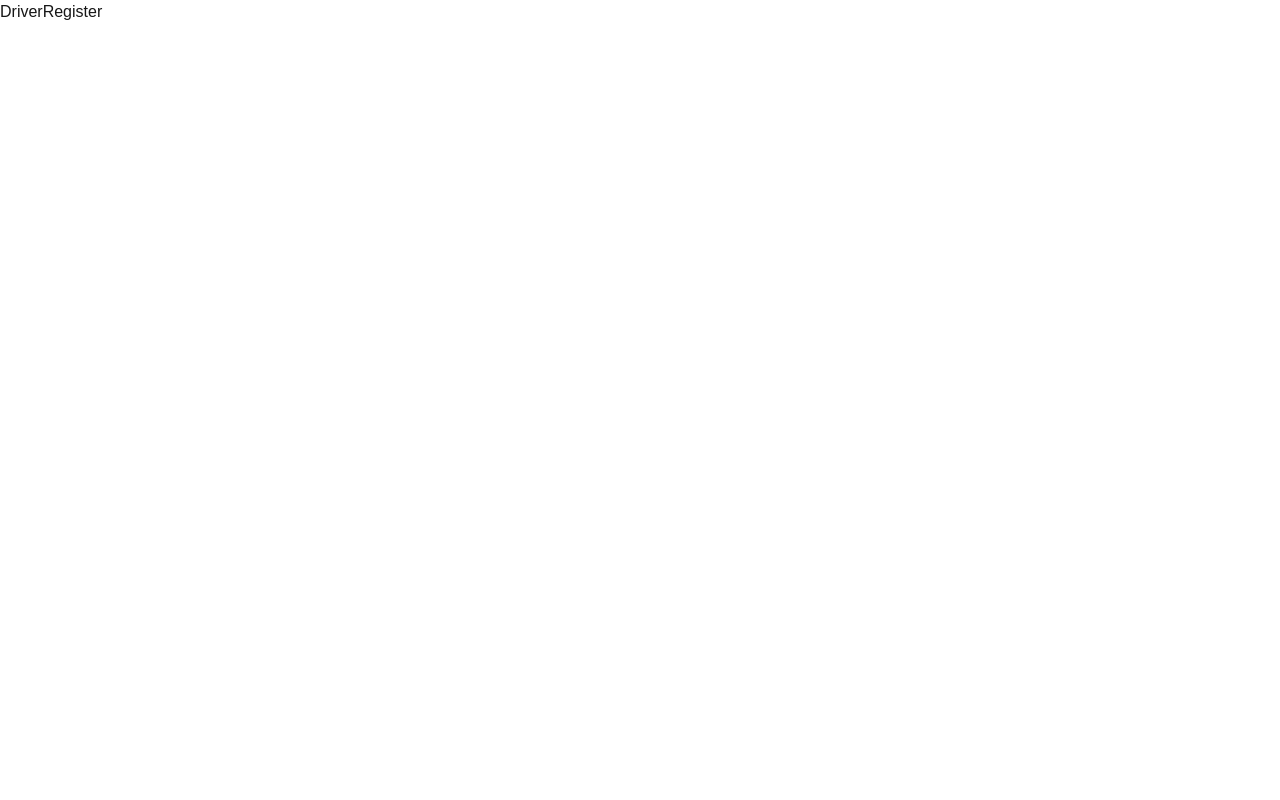
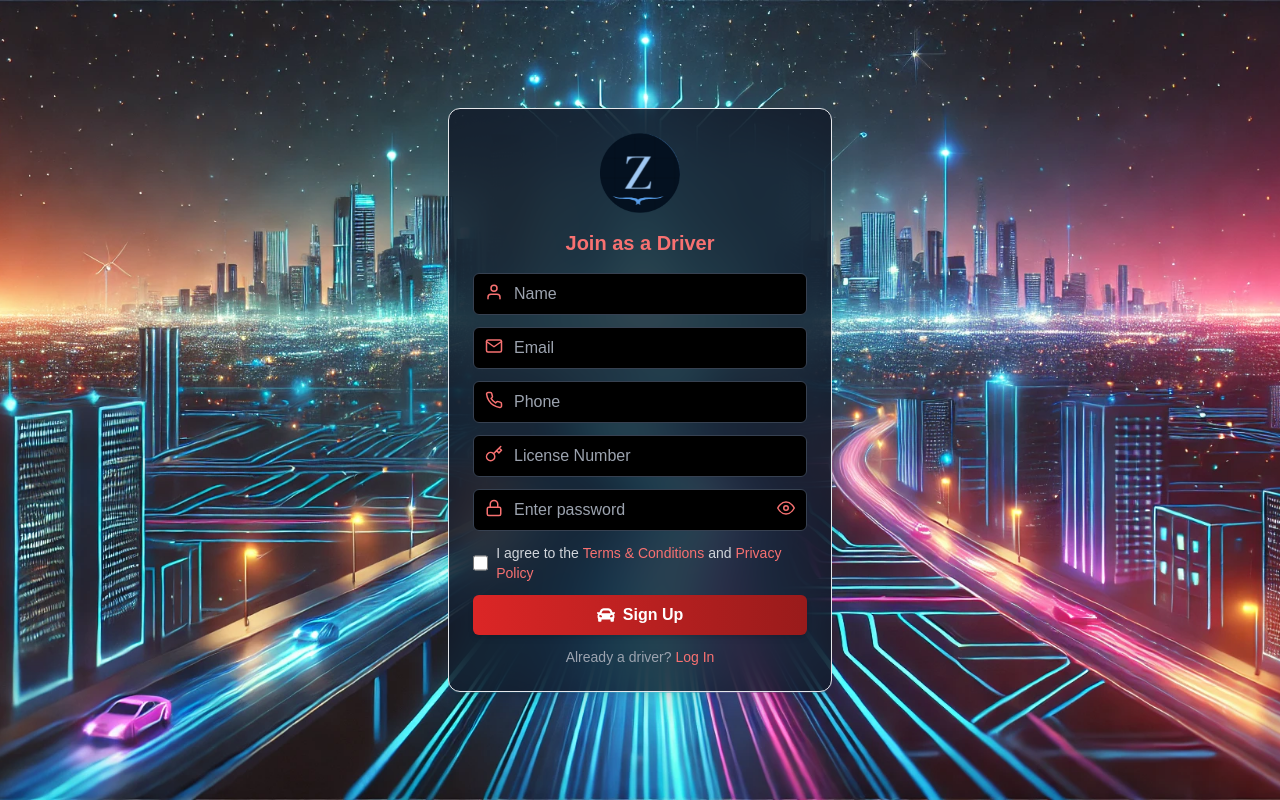
Before and after one commit to Dev-42/Khudki-Dukaan, a Next.js app in the folder frontend/khudki-dukaan/: page /driver/register in a window 1280 px wide. Built offline with nearby package versions, Linux system fonts and the light colour scheme.

Commit message:
Driver signup page ui build
Driver signup page ui build

```diff
--- a/frontend/khudki-dukaan/src/app/driver/register/page.jsx
+++ b/frontend/khudki-dukaan/src/app/driver/register/page.jsx
@@ -1,7 +1,12 @@
 import React from "react";
+import DriverSignup from "@/components/pages/DriverSignup";
 
 const page = () => {
-  return <div>DriverRegister</div>;
+  return (
+    <div>
+      <DriverSignup />
+    </div>
+  );
 };
 
 export default page;
--- /dev/null
+++ b/frontend/khudki-dukaan/src/components/pages/DriverSignup.jsx
@@ -0,0 +1,164 @@
+"use client";
+import { useState } from "react";
+import Link from "next/link";
+import {
+  FiUser,
+  FiMail,
+  FiLock,
+  FiEye,
+  FiEyeOff,
+  FiPhone,
+  FiKey,
+  FiCheckSquare,
+} from "react-icons/fi";
+import { FaCar } from "react-icons/fa";
+
+const DriverSignup = () => {
+  const [formData, setFormData] = useState({
+    name: "",
+    email: "",
+    phone: "",
+    password: "",
+    licenseNumber: "",
+    termsAccepted: false,
+  });
+  const [showPassword, setShowPassword] = useState(false);
+  const [errors, setErrors] = useState({});
+
+  const handleChange = (e) => {
+    const { name, value, type, checked } = e.target;
+    setFormData({ ...formData, [name]: type === "checkbox" ? checked : value });
+  };
+
+  const validateForm = () => {
+    let errors = {};
+    if (!formData.name.trim()) errors.name = "Name is required";
+    if (!formData.email.includes("@")) errors.email = "Valid email required";
+    if (!formData.phone.match(/^\d{10}$/))
+      errors.phone = "Valid 10-digit phone required";
+    if (formData.password.length < 6)
+      errors.password = "Password must be at least 6 characters";
+    if (!formData.licenseNumber.trim())
+      errors.licenseNumber = "License number is required";
+    if (!formData.termsAccepted)
+      errors.termsAccepted = "You must accept the terms & conditions";
+    setErrors(errors);
+    return Object.keys(errors).length === 0;
+  };
+
+  const handleSubmit = (e) => {
+    e.preventDefault();
+    if (validateForm()) {
+      console.log("Form submitted", formData);
+    }
+    setFormData({
+      name: "",
+      email: "",
+      phone: "",
+      password: "",
+      licenseNumber: "",
+      termsAccepted: false,
+    });
+  };
+
+  return (
+    <div
+      className="flex items-center justify-center min-h-screen bg-cover bg-center px-4"
+      style={{ backgroundImage: "url('/ZippyRideBackground.webp')" }}
+    >
+      <div className="relative bg-gray-900/80 backdrop-blur-xl border shadow-xl rounded-xl p-6 w-full max-w-sm">
+        <div className="flex justify-center mb-4">
+          <img src="/logo.png" alt="ZippyRide Logo" className="w-20" />
+        </div>
+        <h2 className="text-xl font-bold text-center text-red-400 mb-4">
+          Join as a Driver
+        </h2>
+        <form onSubmit={handleSubmit} className="space-y-3">
+          {[
+            { name: "name", icon: FiUser },
+            { name: "email", icon: FiMail },
+            { name: "phone", icon: FiPhone },
+            { name: "licenseNumber", icon: FiKey },
+          ].map(({ name, icon: Icon }) => (
+            <div key={name} className="relative">
+              <Icon className="absolute left-3 top-2.5 text-red-400 text-lg" />
+              <input
+                required
+                type="text"
+                name={name}
+                value={formData[name]}
+                onChange={handleChange}
+                placeholder={name
+                  .replace(/([A-Z])/g, " $1")
+                  .replace(/^./, (str) => str.toUpperCase())}
+                className="w-full bg-black border border-gray-700 text-gray-300 p-2 pl-10 rounded-md focus:ring-2 focus:ring-red-500 outline-none"
+              />
+              {errors[name] && (
+                <p className="text-red-500 text-xs mt-1">{errors[name]}</p>
+              )}
+            </div>
+          ))}
+
+          <div className="relative">
+            <FiLock className="absolute left-3 top-2.5 text-red-400 text-lg" />
+            <input
+              required
+              type={showPassword ? "text" : "password"}
+              name="password"
+              value={formData.password}
+              onChange={handleChange}
+              placeholder="Enter password"
+              className="w-full bg-black border border-gray-700 text-gray-300 p-2 pl-10 pr-10 rounded-md focus:ring-2 focus:ring-red-500 outline-none"
+            />
+            <button
+              type="button"
+              onClick={() => setShowPassword(!showPassword)}
+              className="absolute right-3 top-2.5 text-red-400 text-lg"
+            >
+              {showPassword ? <FiEyeOff /> : <FiEye />}
+            </button>
+            {errors.password && (
+              <p className="text-red-500 text-xs mt-1">{errors.password}</p>
+            )}
+          </div>
+
+          <div className="flex items-center gap-2">
+            <input
+              type="checkbox"
+              name="termsAccepted"
+              checked={formData.termsAccepted}
+              onChange={handleChange}
+              className="w-4 h-4 text-red-500 bg-black border border-gray-700 rounded"
+            />
+            <label className="text-gray-300 text-sm">
+              I agree to the
+              <Link href="/" className="text-red-400 hover:underline mx-1">
+                Terms & Conditions
+              </Link>
+              and
+              <Link href="/" className="text-red-400 hover:underline ml-1">
+                Privacy Policy
+              </Link>
+            </label>
+          </div>
+          {errors.termsAccepted && (
+            <p className="text-red-500 text-xs">{errors.termsAccepted}</p>
+          )}
+
+          <button className="w-full flex items-center justify-center gap-2 bg-gradient-to-r from-red-600 to-red-800 hover:from-red-700 hover:to-red-900 text-white font-bold py-2 rounded-md shadow-md">
+            <FaCar className="text-lg" /> Sign Up
+          </button>
+        </form>
+
+        <p className="text-center text-gray-400 mt-3 text-sm">
+          Already a driver?{" "}
+          <Link href="/driver/login" className="text-red-400 hover:underline">
+            Log In
+          </Link>
+        </p>
+      </div>
+    </div>
+  );
+};
+
+export default DriverSignup;
```
